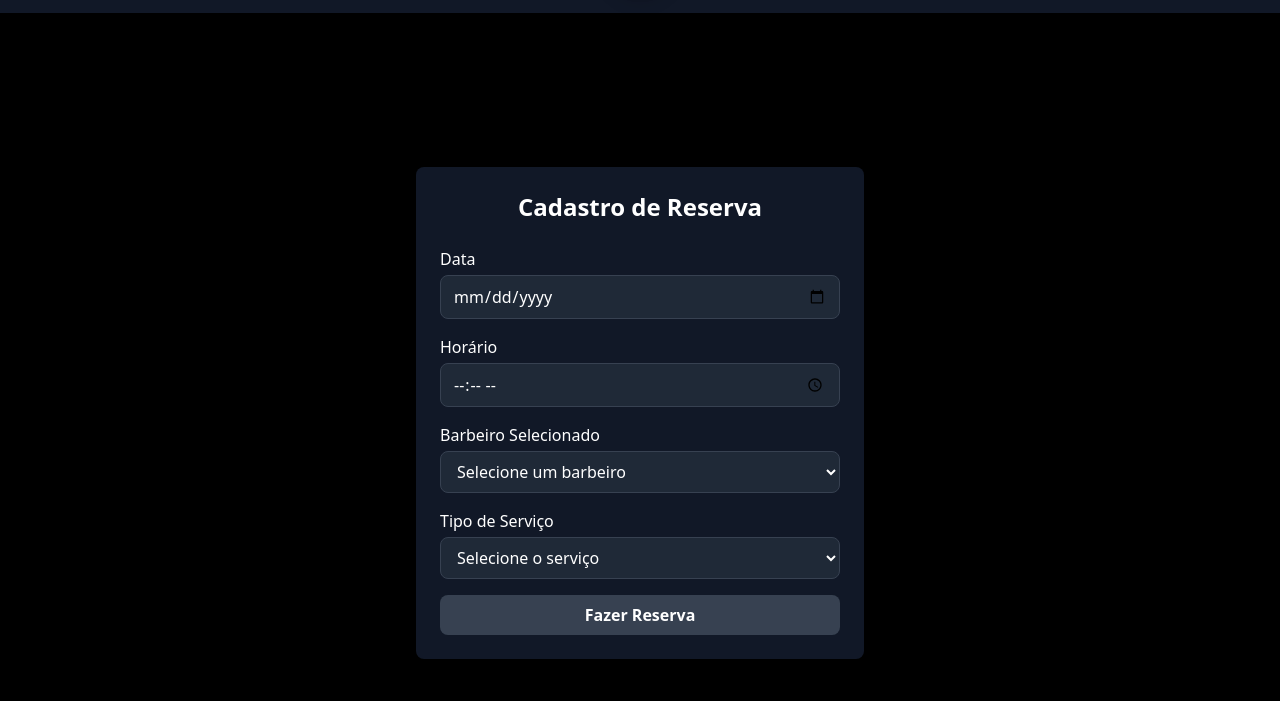
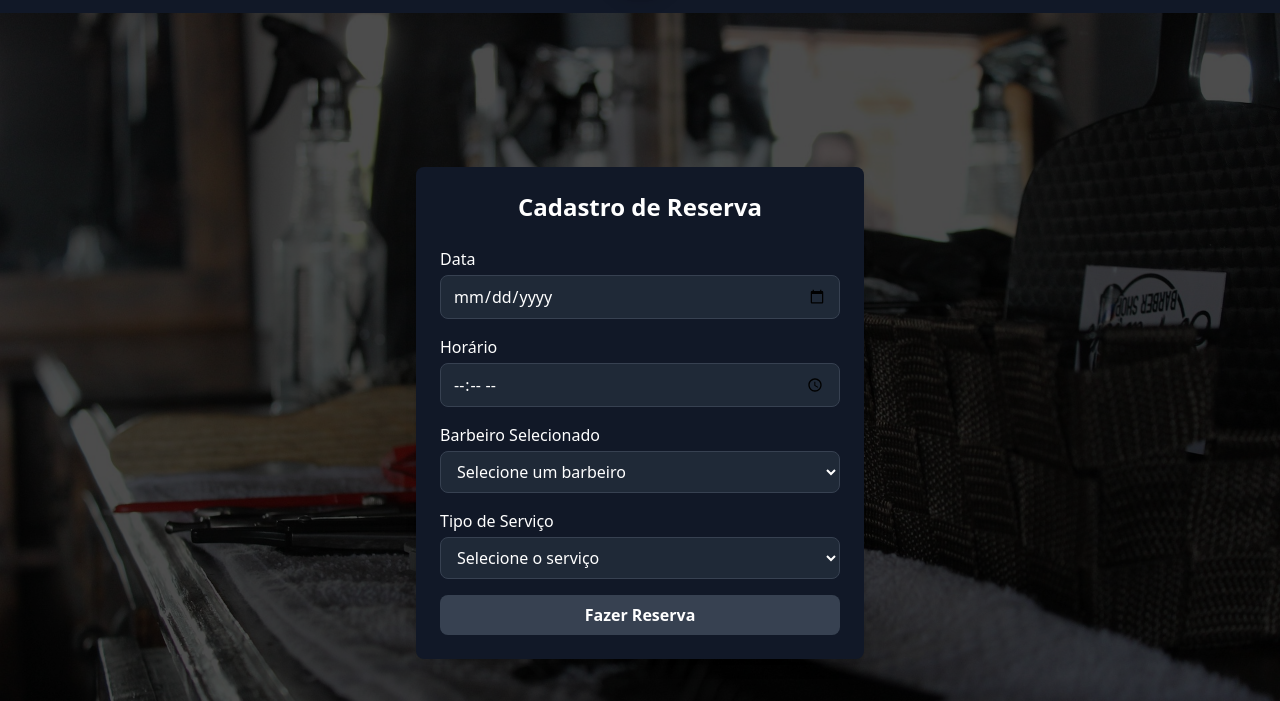
Before and after one commit to nauancastro/web-projeto-final, a website: page index.html in a window 1280 px wide. Shown: the part 99-800 px from the top of the page. Drawn offline with nearby package versions, Linux system fonts and the light colour scheme; the site is published under a folder, as on GitHub Pages, so addresses that start at the root find nothing.

Commit message:
:sparkles: background consertado

```diff
--- a/index.html
+++ b/index.html
@@ -12,7 +12,7 @@
         <img src="./src/assets/logo.webp" alt="BarberTime Logo" class="w-20 h-20 rounded-full shadow-lg hover:scale-110 duration-200">
     </header>
 
-    <main class="w-full h-screen bg-home bg-cover bg-center bg-opacity-50 relative">
+    <main class="w-full h-screen bg-cover bg-center bg-opacity-50 relative" style="background-image: url('./src/assets/bg.jpg');">
         <div class="absolute inset-0 bg-black bg-opacity-70"></div>
         <div class="relative z-10 flex flex-col justify-center items-center h-full">
             <div class="bg-gray-900 p-6 rounded-lg shadow-lg w-11/12 max-w-md text-white">
--- a/tailwind.config.js
+++ b/tailwind.config.js
@@ -4,7 +4,7 @@ module.exports = {
   theme: {
     extend: {
       backgroundImage: {
-        "home": "url('/src/assets/bg.jpg')",
+        /**"home": "url('./src/assets/bg.jpg')",*/
       },
     },
   },
```
Also changed, not shown: src/styles/output.css.
